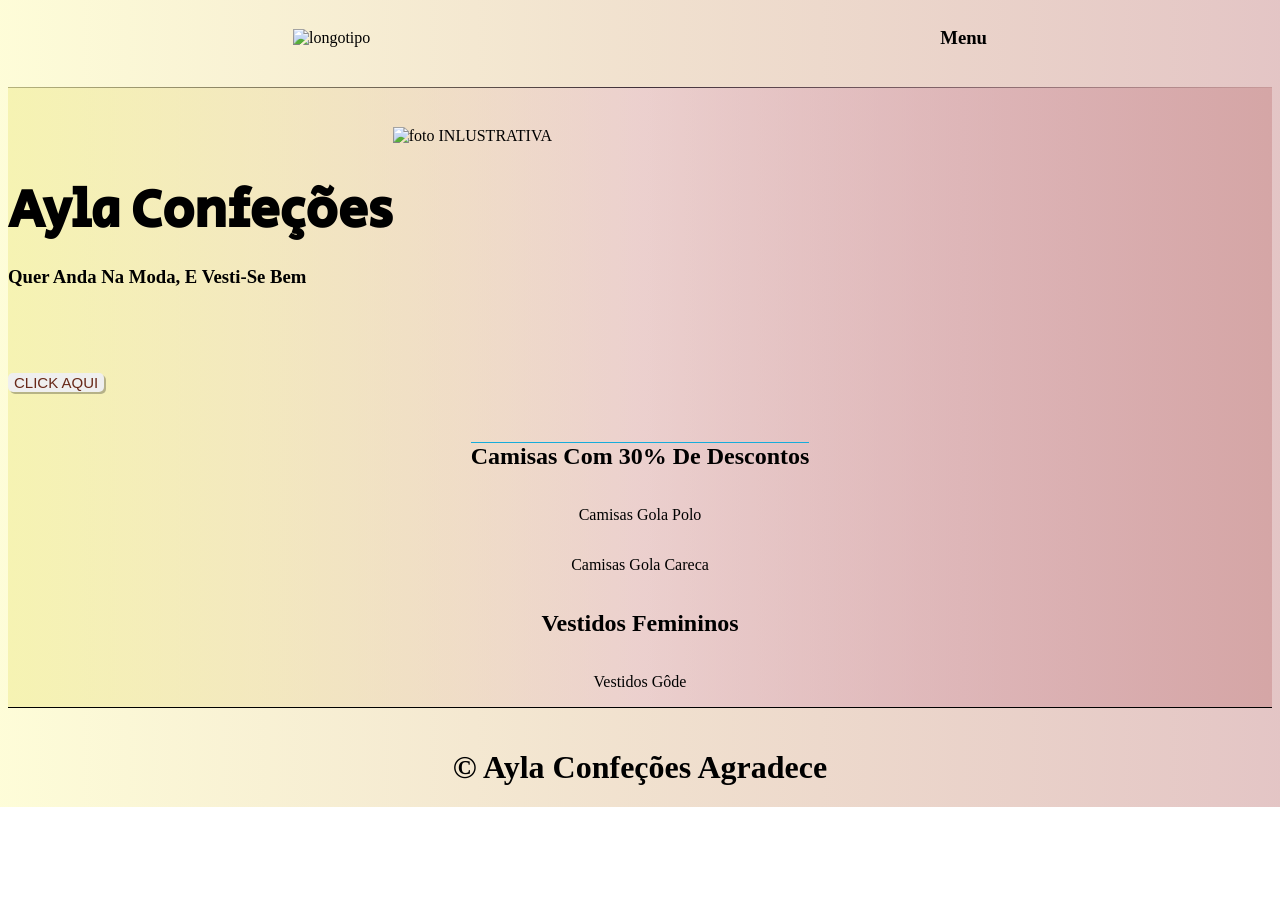
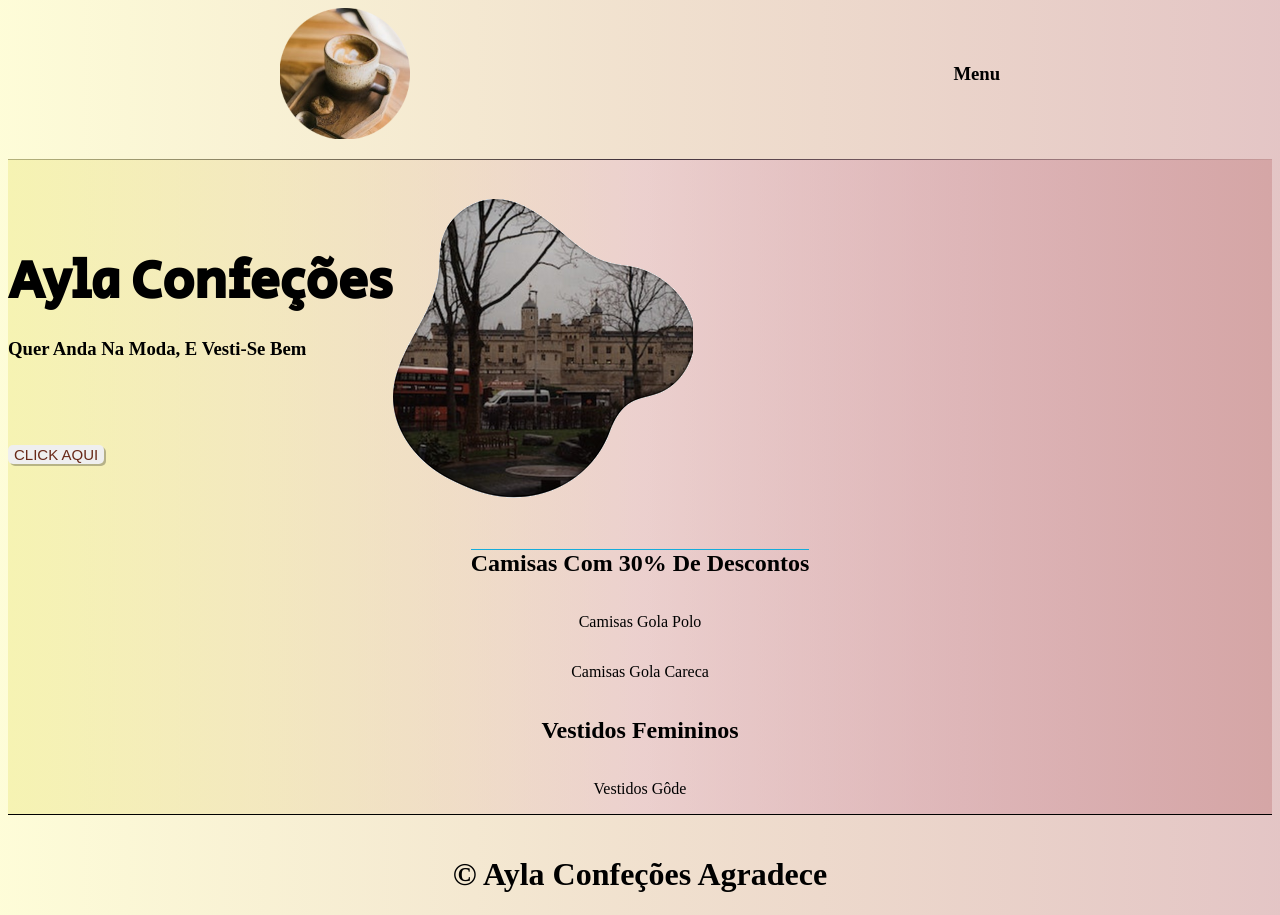
Before and after one commit to franciscodas/site-nuvem, a plain HTML site: page index.html in a window 1280 px wide. Before the commit the page ends 807 px from the top, so only its background shows below. Drawn offline with Linux system fonts and the light colour scheme; files that its build step writes are made by us from their sources; a web font is replaced by a local one.

Commit message:
implemntando

```diff
--- a/index.html
+++ b/index.html
@@ -5,11 +5,11 @@
     <meta http-equiv="X-UA-Compatible" content="IE=edge">
     <meta name="viewport" content="width=device-width, initial-scale=1.0">
     <title>site HTML</title>
-    <link rel="stylesheet" href="style.css">
+    <link rel="stylesheet" href="estilo/style.css">
 </head>
 <body>
     <header class="cabecalho">
-        <img class="foto1" src="Sem título.png" alt="longotipo">
+        <img class="foto1" src="imagens/Sem título.png" alt="longotipo">
         <nav>
             <h3>Menu</h3>
             <ul>
@@ -31,7 +31,7 @@
             <button class="but">CLICK AQUI</button>
             </div>
 
-            <img class="FOTO2" src="Design sem nome.png" alt="foto INLUSTRATIVA">
+            <img class="FOTO2" src="imagens/Design sem nome.png" alt="foto INLUSTRATIVA">
 
 
         </section>
```
